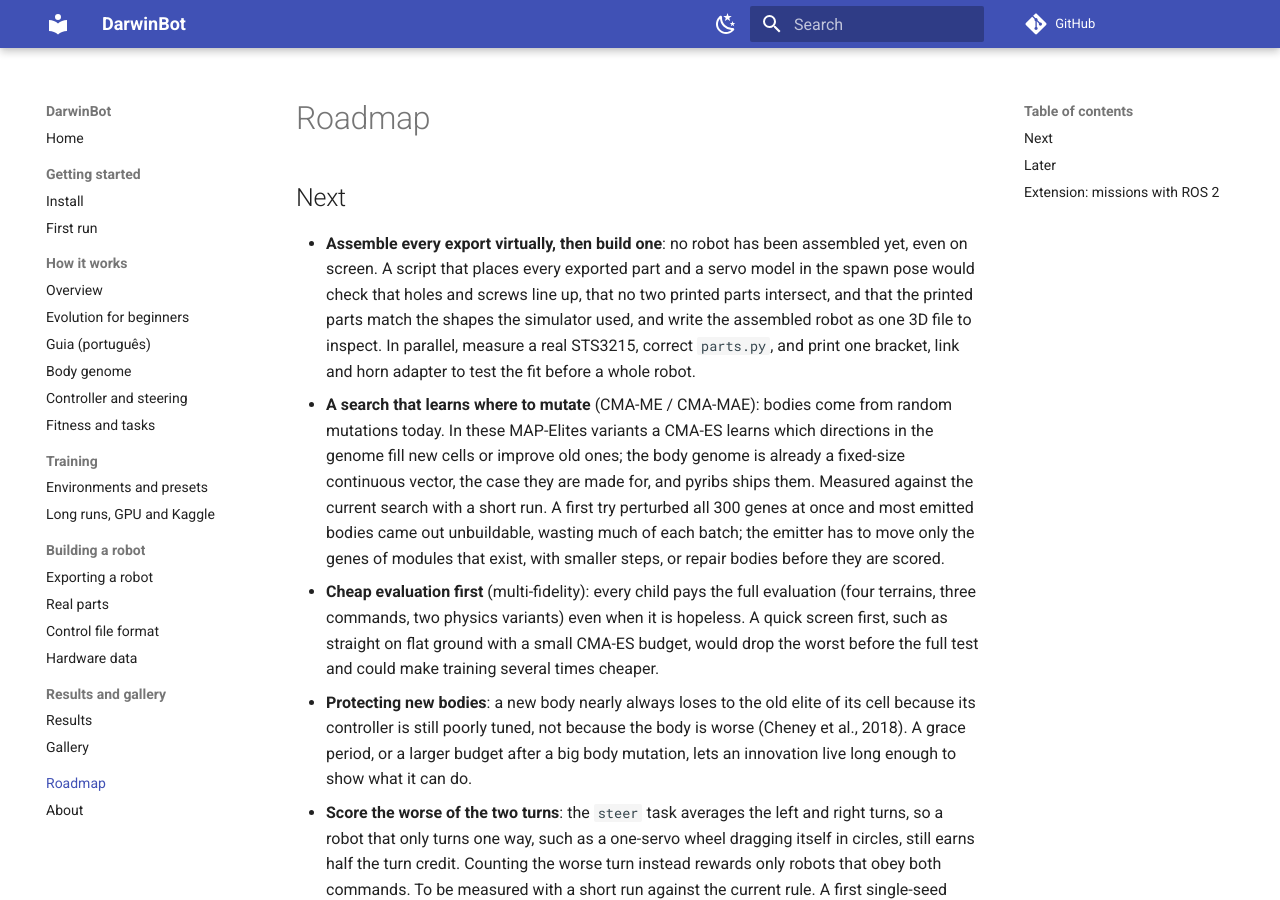
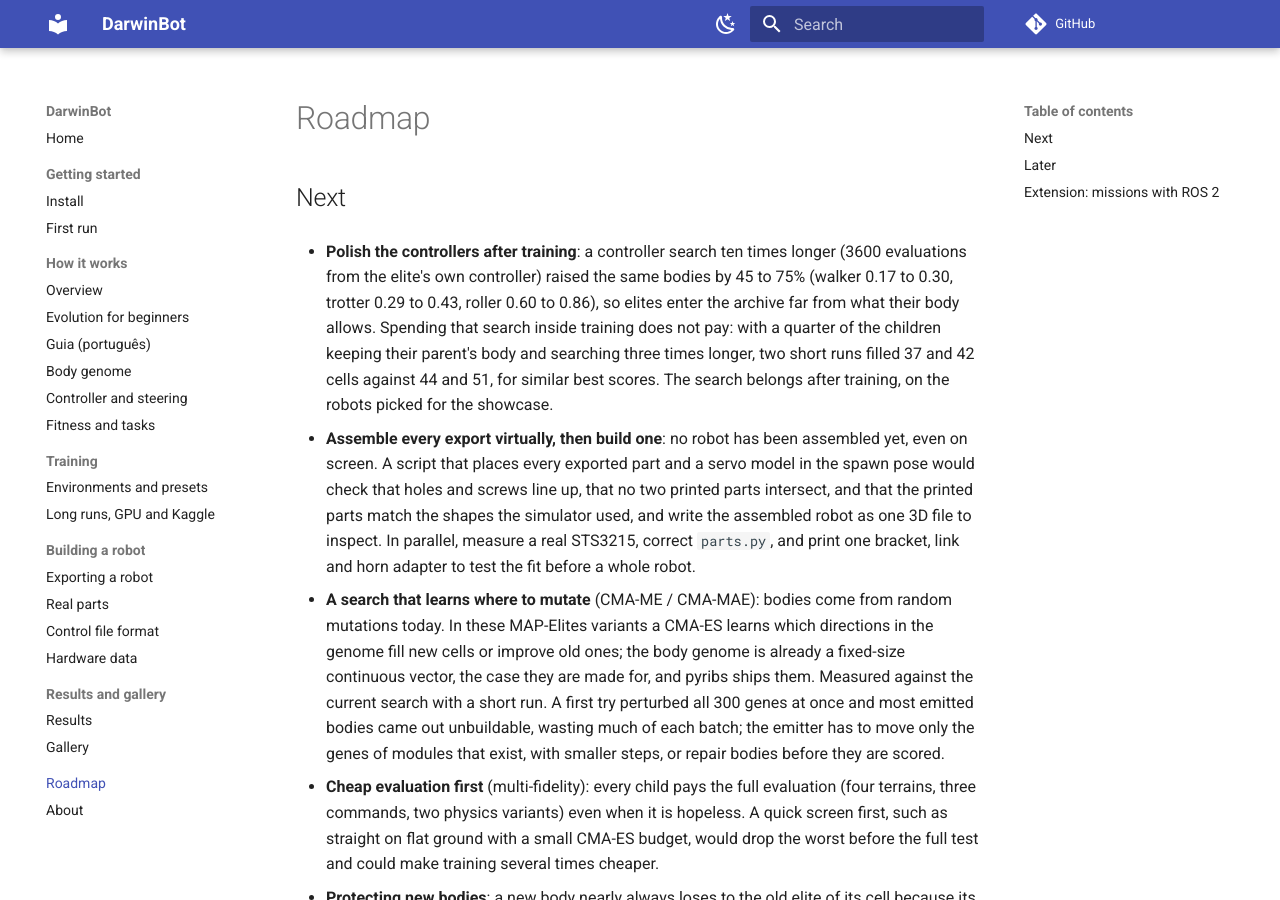
Before and after one commit to mpena2099/darwinbot, an MkDocs documentation site: the page built from docs/roadmap.md, in a window 1280 px wide and 900 px high. Built offline with MkDocs 1.6.1 and Material for MkDocs 9.7.7, drawn with Linux system fonts in a browser that asks for light colours; comment, search, counter and statistics services are not loaded.

Commit message:
Roadmap: polish controllers after training; refinement inside training shrank the archive

```diff
--- a/docs/roadmap.md
+++ b/docs/roadmap.md
@@ -1,6 +1,15 @@
 # Roadmap
 
 ## Next
+
+- **Polish the controllers after training**: a controller search ten times
+  longer (3600 evaluations from the elite's own controller) raised the same
+  bodies by 45 to 75% (walker 0.17 to 0.30, trotter 0.29 to 0.43, roller 0.60
+  to 0.86), so elites enter the archive far from what their body allows.
+  Spending that search inside training does not pay: with a quarter of the
+  children keeping their parent's body and searching three times longer, two
+  short runs filled 37 and 42 cells against 44 and 51, for similar best scores.
+  The search belongs after training, on the robots picked for the showcase.
 
 - **Assemble every export virtually, then build one**: no robot has been
   assembled yet, even on screen. A script that places every exported part and
```
